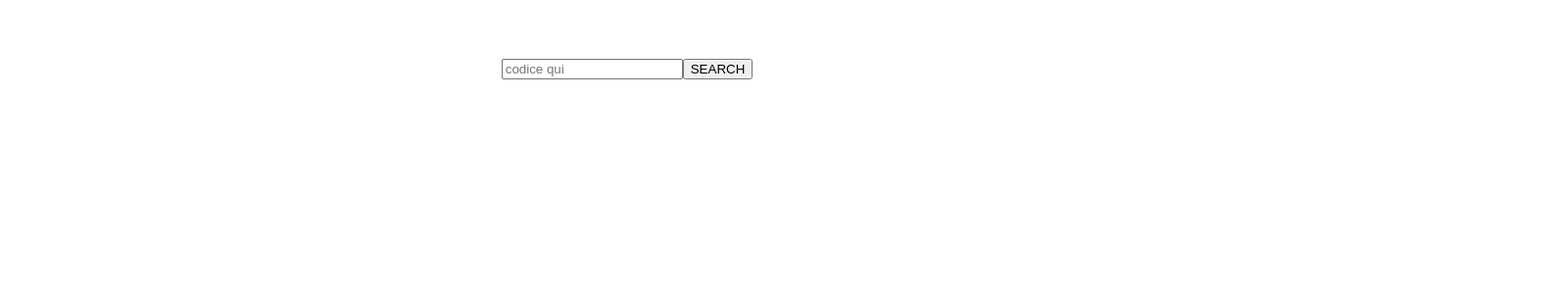
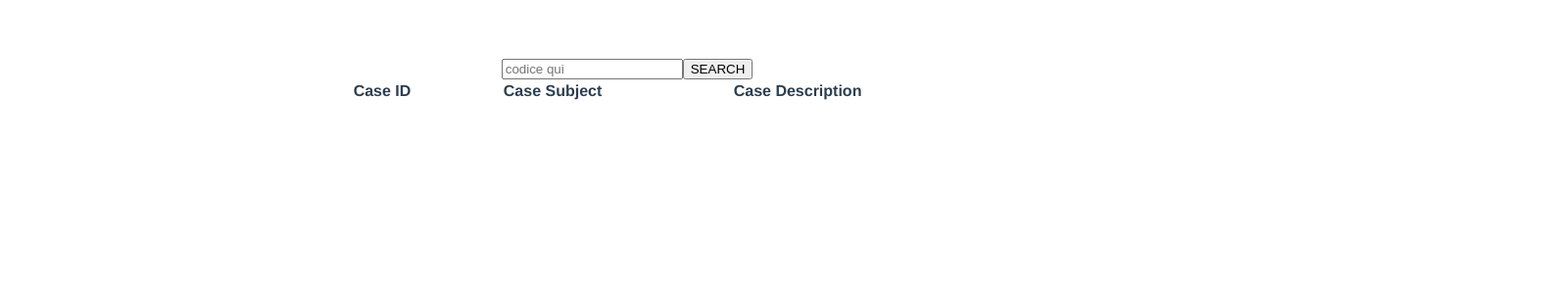
Before and after one commit to tr4uma/sfdc-academy-exercise1, a Vue app: page / in a window 1280 px wide. Shown: the top 300 px of the page at 98% size, 1588 px wide, since content can reach past the window. Built offline with nearby package versions, Linux system fonts and the light colour scheme.

Commit message:
Last Version

```diff
--- a/src/components/ItemResearch.vue
+++ b/src/components/ItemResearch.vue
@@ -3,8 +3,23 @@
     <div style="color: red;">{{errorMessage}}</div>
     <input type="text" v-model="searchText" placeholder="codice qui"/>
     <button @click="performSearch">SEARCH</button>
-    <div v-for="res in searchResults" :key="res.value">
-      {{res}}
+    <div class="tablecontainer">
+      <table>
+        <thead>
+          <tr>
+            <th>Case ID</th>
+            <th>Case Subject</th>
+            <th>Case Description</th>
+          </tr>
+        </thead>
+        <tbody>
+          <tr v-for="res in searchResults" :key="res.id">
+            <td>{{res.id}}</td>
+            <td>{{res.subject}}</td>
+            <td>{{res.description}}</td>
+          </tr>
+        </tbody>
+      </table>
     </div>
   </div>
 </template>
@@ -13,8 +28,8 @@
 import axios from 'axios';
 
 // Change this if you want to try locally to http://localhost:3000/search
-const url = 'http://dd-academy-test.herokuapp.com/search';
-// const url = 'http://localhost:3000/search';
+// const url = 'http://dd-academy-test.herokuapp.com/search';
+const url = 'http://localhost:3000/search';
 
 const wsConfig = {
   headers: {
@@ -38,7 +53,7 @@ export default {
       const service = `${url}?searchtoken=${this.searchText}`;
       axios.get(service, wsConfig)
         .then((response) => {
-          console.log(response.data);
+          this.searchResults = response.data.risultati;
         })
         .catch((error) => {
           console.log(error);
@@ -65,4 +80,11 @@ li {
 a {
   color: #42b983;
 }
+table {
+  width: 50%;
+}
+.tablecontainer {
+  padding-left: 25%;
+  width: 100%;
+}
 </style>
```
Also changed, not shown: index.js (+21 -6 lines), 10 other files (tests, documents, lock files or other folders).
